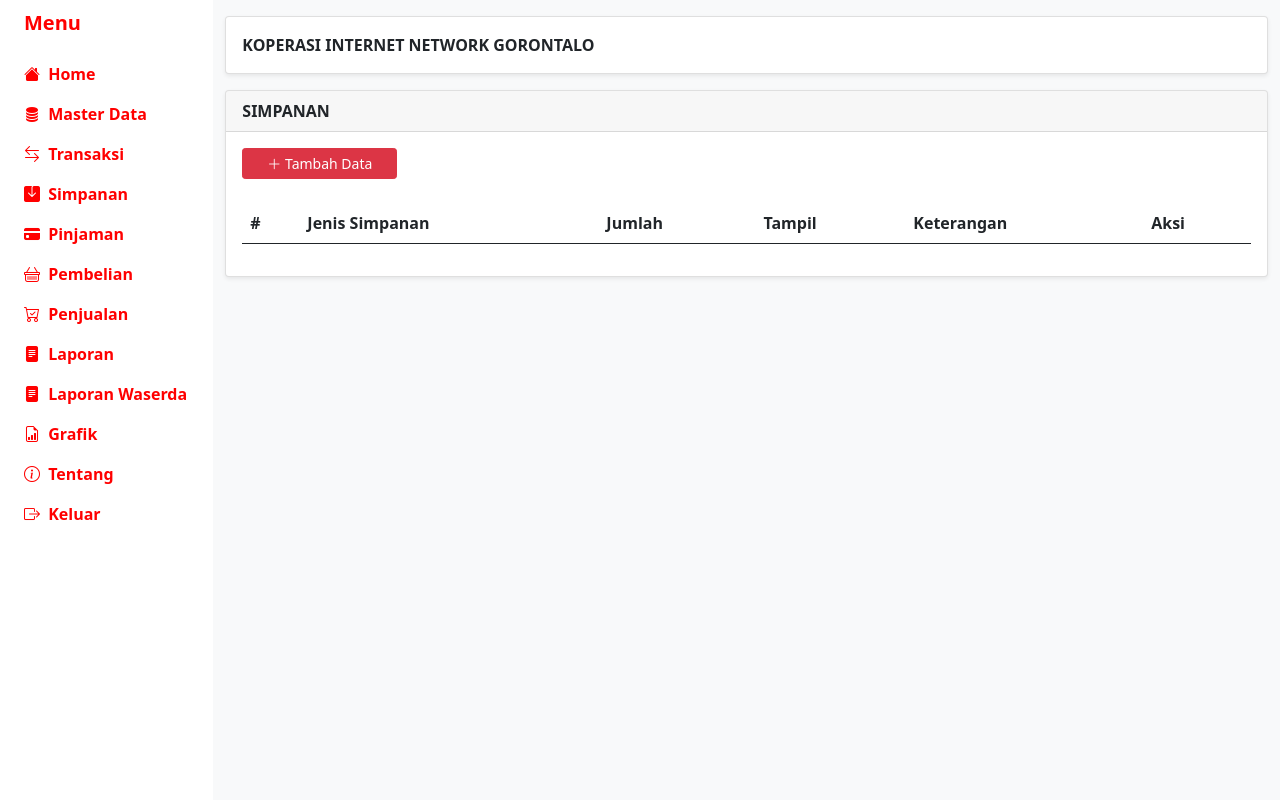
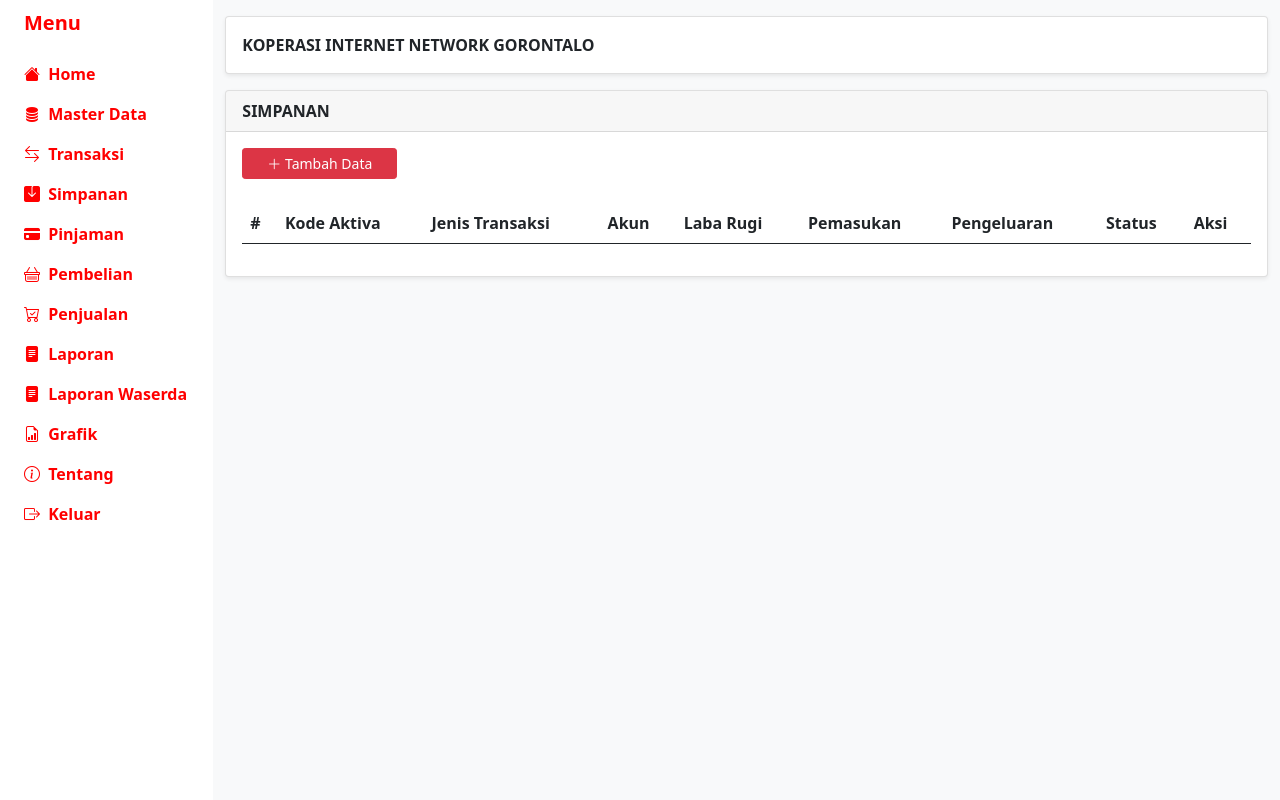
Before and after one commit to iksanh/asik-kingg, a Django app: template templates/transaksi/akun/list_akun.html in a window 1280 px wide. Run offline with Django 3.2, Linux system fonts and the light colour scheme; the template is opened without the code that fills it, so the values that code supplies are empty; some libraries are stand-ins or nearby versions.

Commit message:
Tambah Modul akun

```diff
--- a/core/urls.py
+++ b/core/urls.py
@@ -25,5 +25,6 @@ urlpatterns = [
     path('', include('modul.urls')),
 
     path('simpanan/', include('modul.simpanan.urls')),
-    path('', include('modul.users.urls'))
+    path('', include('modul.users.urls')),
+    path('akun/', include('modul.transaksi.urls'))
 ]
--- a/modul/simpanan/urls.py
+++ b/modul/simpanan/urls.py
@@ -1,6 +1,6 @@
 from django.urls import path
 from rest_framework.urlpatterns import format_suffix_patterns
-from modul.simpanan import  views as view
+from modul.simpanan import views as view
 
 
 urlpatterns = [
--- a/modul/transaksi/urls.py
+++ b/modul/transaksi/urls.py
@@ -0,0 +1,9 @@
+from django.urls import path
+from modul.transaksi import views as view
+
+urlpatterns = [
+    path('', view.list_akun, name='akun'),
+    path('create/', view.create_akun, name='create-akun'),
+    path('edit/<int:id>', view.edit_akun, name='edit-akun'),
+    path('delete/<int:id>', view.delete_akun, name='delete-akun')
+]
--- a/templates/base.html
+++ b/templates/base.html
@@ -37,7 +37,7 @@
                                 <a href="{% url 'simpanan'%}" class="nav-link px-0"> <i class="bi bi-card-checklist"></i> <span class="d-none d-sm-inline">Jenis Simpanan</span></a>
                             </li>
                             <li>
-                                <a href="#" class="nav-link px-0"> <span class="d-none d-sm-inline">Jenis Akun</span></a>
+                                <a href="{% url 'akun'%}" class="nav-link px-0"> <span class="d-none d-sm-inline">Jenis Akun</span></a>
                             </li>
                             <li>
                                 <a href="#" class="nav-link px-0"> <span class="d-none d-sm-inline">Jenis Pinjaman</span></a>
--- a/templates/transaksi/akun/create_akun.html
+++ b/templates/transaksi/akun/create_akun.html
@@ -6,7 +6,7 @@
   <div class="card-header fw-bolder fs-6 d-grid gap-2 d-md-flex justify-content-between align-items-center">
       <p>Buat  Data Trasaksi</p>
       <div class="d-grid gap-2 d-md-flex justify-content-md-end">
-    <a href="{% url 'simpanan'%}" class="btn btn-outline-danger   btn-sm  ">Data Transaksi</a>
+    <a href="{% url 'akun'%}" class="btn btn-outline-danger   btn-sm  ">Data Transaksi</a>
           </div>
 
   </div>
@@ -14,7 +14,7 @@
 
 <form method="POST" novalidate>
  {% csrf_token %}
-    {{simpanan_form|crispy}}
+    {{form|crispy}}
     <div class="d-flex justify-content-between d-md-block">
     <button class="btn btn-danger btn-sm px-5" type="submit">Simpan</button>
     <button class="btn btn-outline-danger btn-sm px-5 " type="reset">Reset</button>
--- a/templates/transaksi/akun/list_akun.html
+++ b/templates/transaksi/akun/list_akun.html
@@ -9,15 +9,18 @@
   </div>
                 <div class="card-body">
 
-<a href="{% url 'create-simpanan'%}" class="btn btn-danger btn-sm mb-4 px-4"><i class="bi bi-plus-lg"></i> Tambah Data</a>
+<a href="{% url 'create-akun'%}" class="btn btn-danger btn-sm mb-4 px-4"><i class="bi bi-plus-lg"></i> Tambah Data</a>
 <table class="table">
   <thead>
     <tr>
       <th scope="col">#</th>
-      <th scope="col">Jenis Simpanan</th>
-      <th scope="col">Jumlah</th>
-      <th scope="col">Tampil</th>
-      <th scope="col">Keterangan</th>
+      <th scope="col">Kode Aktiva</th>
+      <th scope="col">Jenis Transaksi</th>
+      <th scope="col">Akun</th>
+      <th scope="col">Laba Rugi</th>
+      <th scope="col">Pemasukan</th>
+      <th scope="col">Pengeluaran</th>
+      <th scope="col">Status</th>
       <th scope="col">Aksi</th>
     </tr>
   </thead>
@@ -25,13 +28,16 @@
     {% for akun in data %}
     <tr>
       <th scope="row">1</th>
-      <td>{{simpan.jenis_simpanan}}</td>
-      <td>{{simpan.jumlah}}</td>
-      <td>{{simpan.tampil}}</td>
-      <td>{{simpan.keterangan}}</td>
+      <td>{{akun.kode_aktiva}}</td>
+      <td>{{akun.jenis_transaksi}}</td>
+      <td>{{akun.akun}}</td>
+      <td>{{akun.laba_rugi}}</td>
+      <td>{{akun.pemasukan}}</td>
+      <td>{{akun.pengeluaran}}</td>
+      <td>{{akun.aktif}}</td>
       <td class="d-flex p-2 gap-3">
-        <a href="{% url 'edit-simpanan' simpan.id %}" class="nav-link px-0"> <i class="bi bi-pencil-square"></i> </a>
-        <a href="{% url 'delete-simpanan' simpan.id %}" class="nav-link px-0"> <i class="bi bi-trash"></i> </a>
+        <a href="{% url 'edit-akun' akun.id %}" class="nav-link px-0"> <i class="bi bi-pencil-square"></i> </a>
+        <a href="{% url 'delete-akun' akun.id %}" class="nav-link px-0"> <i class="bi bi-trash "></i> </a>
       </td>
     </tr>
     {% endfor %}
```
Also changed, not shown: modul/transaksi/forms.py (+6 -4 lines), modul/transaksi/views.py (+24 -0 lines).
